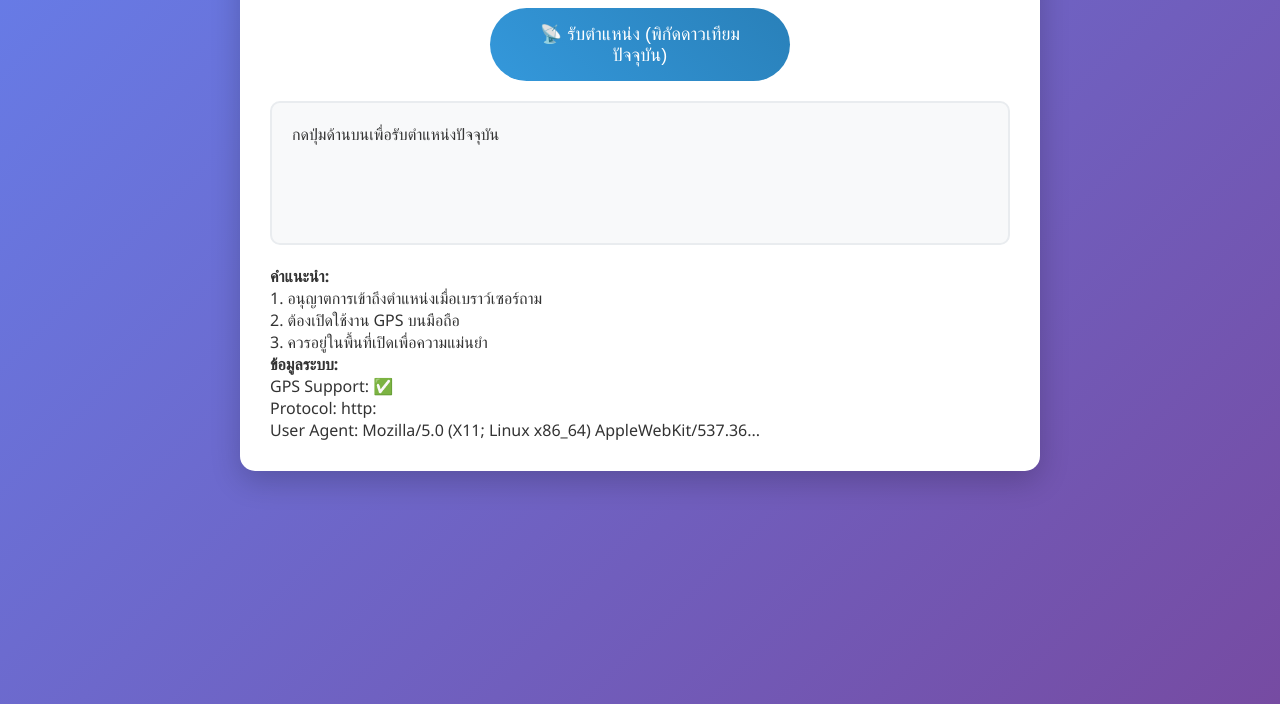
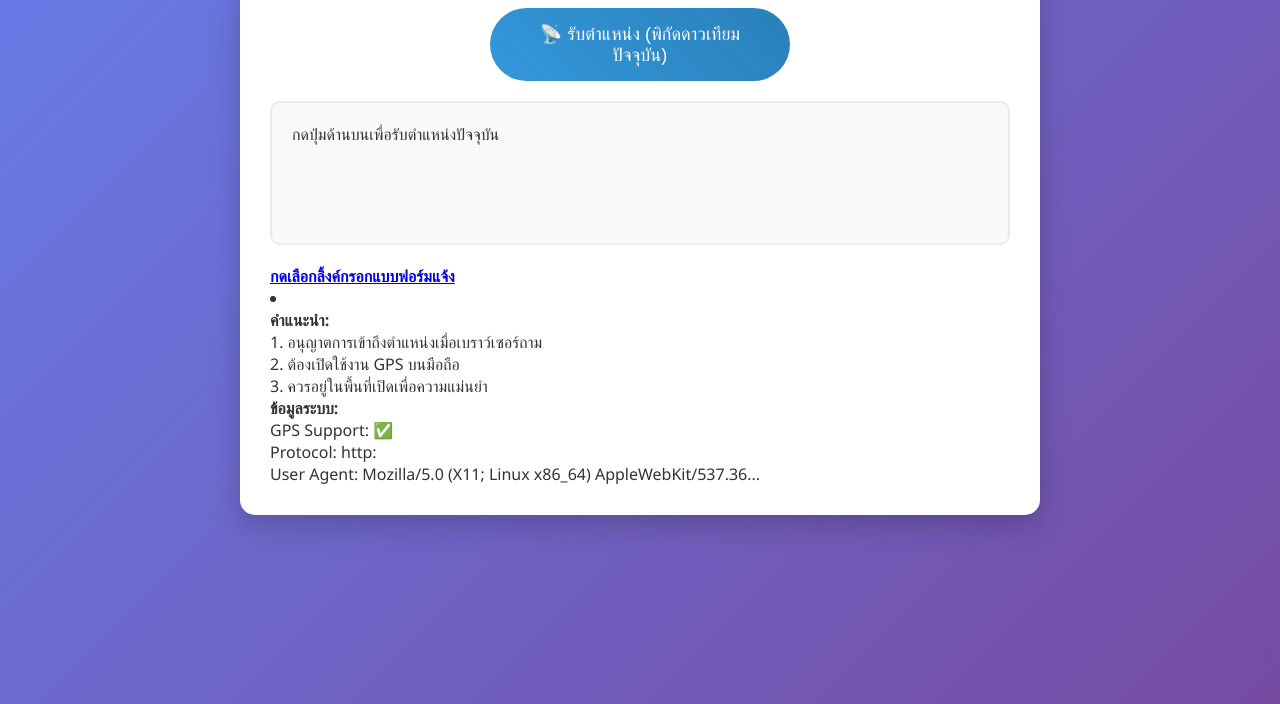
Before and after one commit to ngaomcot-dev/coordinates, a plain HTML site: page index.html in a window 1280 px wide. Shown: the part 136-840 px from the top of the page. Drawn offline with Linux system fonts and the light colour scheme.

Commit message:
Add files via upload

```diff
--- a/index.html
+++ b/index.html
@@ -75,6 +75,9 @@
     </div>
 
     <div class="info">
+	<strong><a href=" https://forms.gle/niqdEZXVssKiYotS7" target="_new">กดเลือกลิ้งค์กรอกแบบฟอร์มแจ้ง</a></strong><br>
+	 <li>
+	 </li>
       <strong>คำแนะนำ:</strong><br>
       1. อนุญาตการเข้าถึงตำแหน่งเมื่อเบราว์เซอร์ถาม<br>
       2. ต้องเปิดใช้งาน GPS บนมือถือ<br>
```
